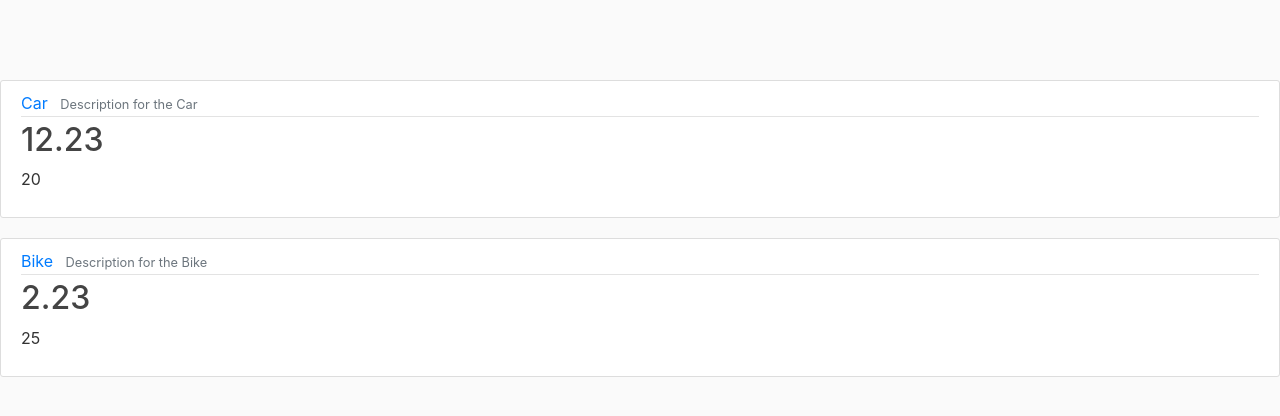
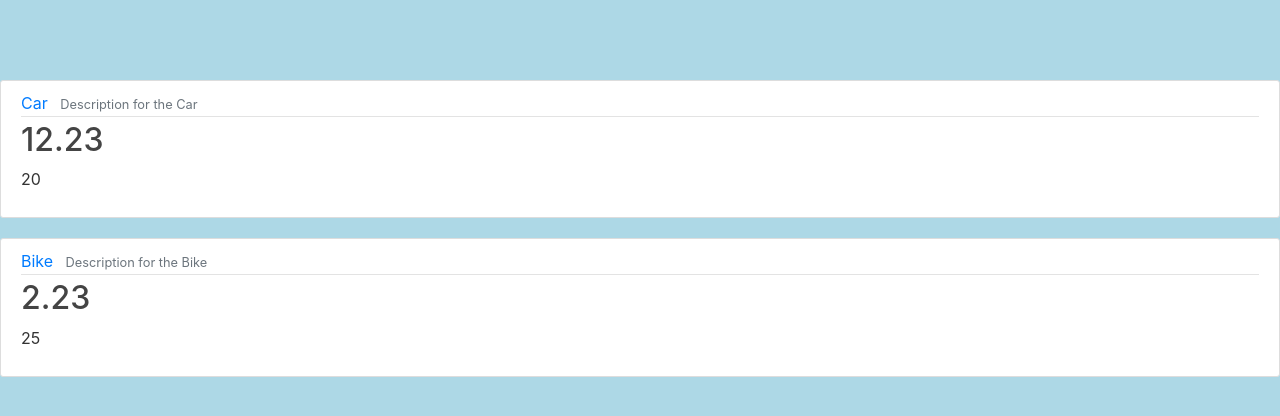
Before and after one commit to PetreMorariu/OnlineStore, a Django app: page / in a window 1280 px wide. Shown: the top 416 px of the page. Run offline with Django 5.2, Linux system fonts and the light colour scheme; some libraries are stand-ins or nearby versions.

Commit message:
Changed the background color to lightblue

```diff
--- a/onlinestore/static/onlinestore/main.css
+++ b/onlinestore/static/onlinestore/main.css
@@ -1,5 +1,5 @@
 body {
-  background: #fafafa;
+  background: lightblue;
   color: #333333;
   margin-top: 5rem;
 }
```
